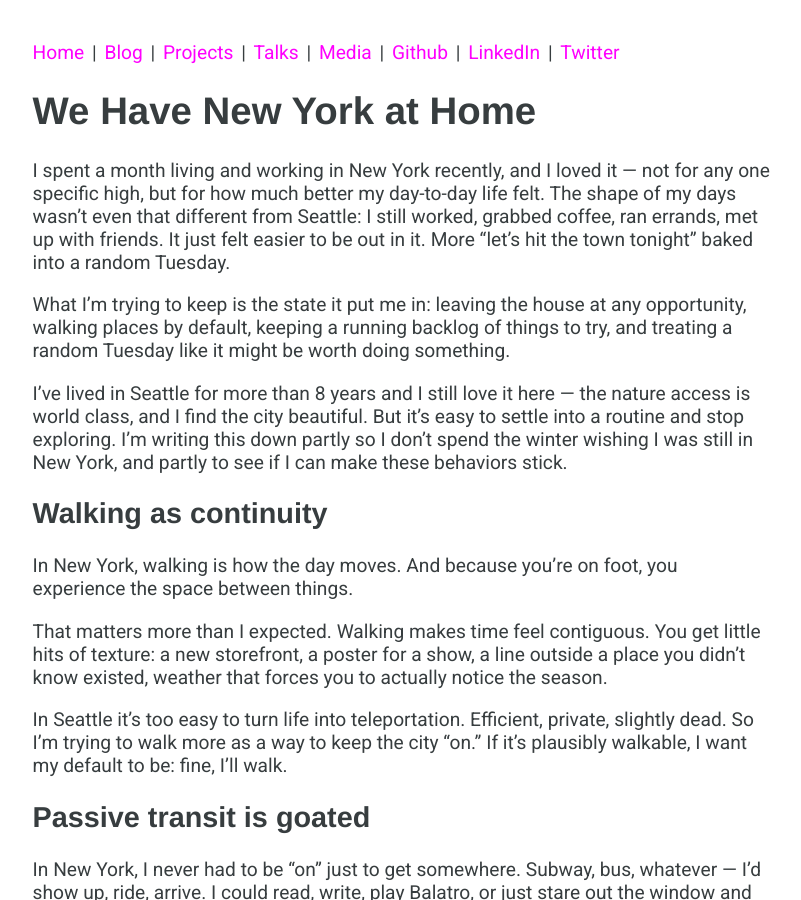
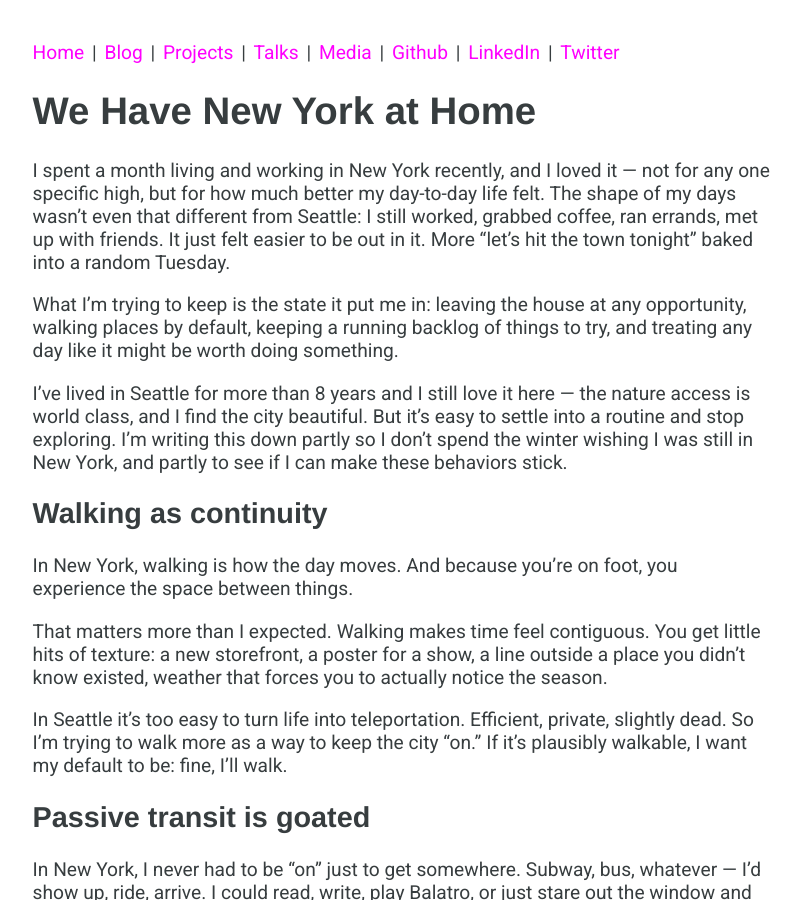
Before and after one commit to dmarticus/dmarticus.github.io, a Jekyll site: the page built from _posts/2025-12-19-we-have-new-york-at-home.md, in a window 1280 px wide and 900 px high. Shown: the whole window, without its empty margins (238-1039 px from the left). Built offline with Jekyll 4.4.1, drawn with Linux system fonts in a browser that asks for light colours.

Commit message:
more cleanup

```diff
--- a/_posts/2025-12-19-we-have-new-york-at-home.md
+++ b/_posts/2025-12-19-we-have-new-york-at-home.md
@@ -7,7 +7,7 @@ post_summary: "I spent a month living and working in New York recently, and I wa
 
 I spent a month living and working in New York recently, and I loved it — not for any one specific high, but for how much better my day-to-day life felt. The shape of my days wasn't even that different from Seattle: I still worked, grabbed coffee, ran errands, met up with friends. It just felt easier to be out in it. More "let's hit the town tonight" baked into a random Tuesday.
 
-What I'm trying to keep is the state it put me in: leaving the house at any opportunity, walking places by default, keeping a running backlog of things to try, and treating a random Tuesday like it might be worth doing something.
+What I'm trying to keep is the state it put me in: leaving the house at any opportunity, walking places by default, keeping a running backlog of things to try, and treating any day like it might be worth doing something.
 
 I've lived in Seattle for more than 8 years and I still love it here — the nature access is world class, and I find the city beautiful. But it's easy to settle into a routine and stop exploring. I'm writing this down partly so I don't spend the winter wishing I was still in New York, and partly to see if I can make these behaviors stick.
 
```
